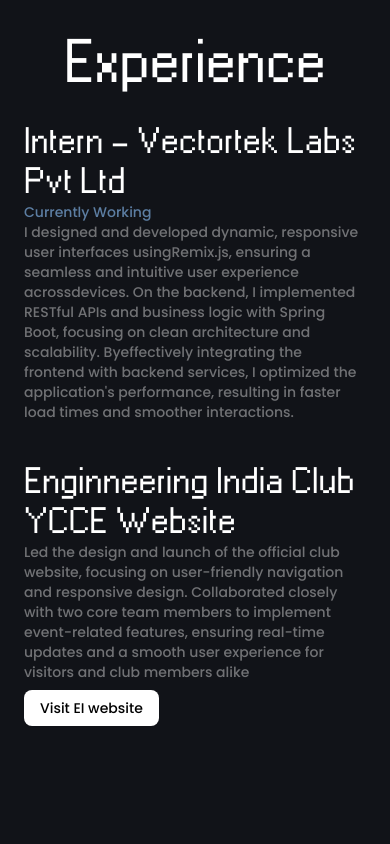
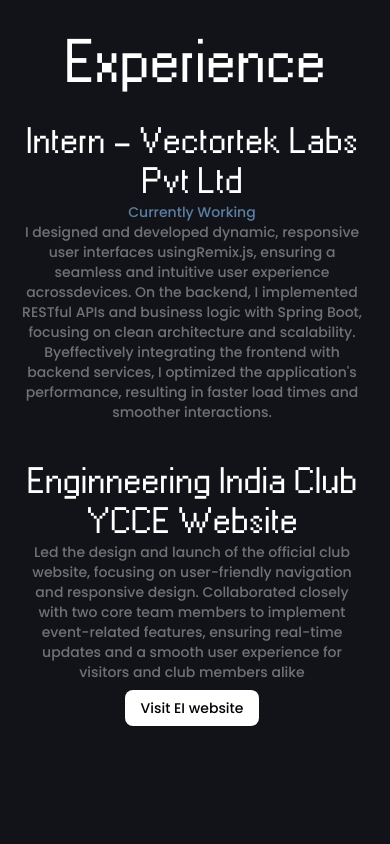
Before and after one commit to MUCHKUNDRAJE/Muchku.---Portfolio, a React (Vite) app: page / in a window 390 px wide. Shown: the part 5140-5984 px from the top of the page. Built offline with nearby package versions, Linux system fonts and the light colour scheme.

Commit message:
update-3.0

```diff
--- a/package.json
+++ b/package.json
@@ -16,6 +16,7 @@
     "@studio-freight/lenis": "^1.0.42",
     "@tailwindcss/postcss": "^4.1.6",
     "@vercel/analytics": "^1.5.0",
+    "@vercel/speed-insights": "^1.2.0",
     "class-variance-authority": "^0.7.1",
     "clsx": "^2.1.1",
     "d3": "^7.9.0",
--- a/src/App.jsx
+++ b/src/App.jsx
@@ -9,12 +9,14 @@
 import UIgallery from "./routes/projects/UIgallery";
 import { Analytics } from "@vercel/analytics/react"
 import { ImageOff } from "lucide-react";
+import { SpeedInsights } from "@vercel/speed-insights/react"
 
 
 function App() {
   return (
     <>
     <Analytics/>
+    <SpeedInsights/>
      <Routes>
 
 
--- a/src/pages/Home/Page4.jsx
+++ b/src/pages/Home/Page4.jsx
@@ -52,9 +52,9 @@
       className="page2 pixel text-[10vw] md:px-20 h-screen overflow-hidden  py-10 w-full text-white bg-[#111318] relative "
     >
       <div className=" absolute top-1/2 left-1/2 -translate-x-1/2 -translate-y-1/2  ">
-        <h1 className="  whitespace-nowrap    text-white">See My Porjects</h1>
+        <h1 className="  whitespace-nowrap    text-white">See My Projects</h1>
         <Button className="absolute top-20 md:top-[90%] left-1/2 -translate-x-1/2 -translate-y-1/2 bg-white text-black text-xl ">
-          Porject Gallery
+          Project Gallery
         </Button>
       </div>
       <div
--- a/src/pages/Home/Page5.jsx
+++ b/src/pages/Home/Page5.jsx
@@ -18,11 +18,11 @@
     >
       <h1 className="text-6xl text-center md:text-start md:text-8xl mb-7"> Experience</h1>
 
-      <div className="w-96 px-6 md:px-0  md:w-[50rem]">
-        <h2 className="text-4xl pixel "> Intern - Vectortek Labs Pvt Ltd </h2>
-        <h1 className="text-sm sans2 text-blue-300 opacity-60">Currently Working</h1>
+      <div className="w-96 px-4 md:px-0  md:w-[50rem]">
+        <h2 className="text-4xl pixel text-center "> Intern - Vectortek Labs Pvt Ltd </h2>
+        <h1 className="text-sm sans2 text-blue-300 opacity-60 text-center">Currently Working</h1>
 
-        <p className="text-sm md:text-lg sans2 ">
+        <p className="text-sm md:text-lg sans2 text-center ">
           {" I designed and developed dynamic, responsive user interfaces usingRemix.js, ensuring a seamless and intuitive user experience acrossdevices. On the backend, I implemented RESTful APIs and business logic with Spring Boot, focusing on clean architecture and scalability. Byeffectively integrating the frontend with backend services, I optimized the application's performance, resulting in faster load times and smoother interactions."
   .split("")
   .map((val, index) => (
@@ -33,11 +33,11 @@
       </div>
 
       <div className=" px-6 md:px-0  sans2 mt-10 w-96 md:w-[40rem] text-white md:right-20 absolute flex items-start justify-start flex-col  ">
-        <h2 className=" pixel text-4xl md:whitespace-nowrap">
+        <h2 className=" pixel text-4xl md:whitespace-nowrap text-center">
           Enginneering India Club YCCE Website
         </h2>
 
-        <p className=" text-sm md:text-lg  ">
+        <p className=" text-sm md:text-lg text-center  ">
        {"Led the design and launch of the official club website, focusing on user-friendly navigation and responsive design. Collaborated closely with two core team members to implement event-related features, ensuring real-time updates and a smooth user experience for visitors and club members alike"
   .split("")
   .map((val, index) => (
@@ -46,7 +46,7 @@
     </span>
 ))}
  </p>
-        <a className="mt-2 md:-mt-7" href="https://www.engineeringindiaycce.live/">
+        <a className="mt-2 md:-mt-7 flex items-center justify-center w-full" href="https://www.engineeringindiaycce.live/">
 
         <Button className=" bg-white text-black hover:text-white">Visit EI website</Button>
         </a>
```
Also changed, not shown: 1 other file (tests, documents, lock files or other folders).
